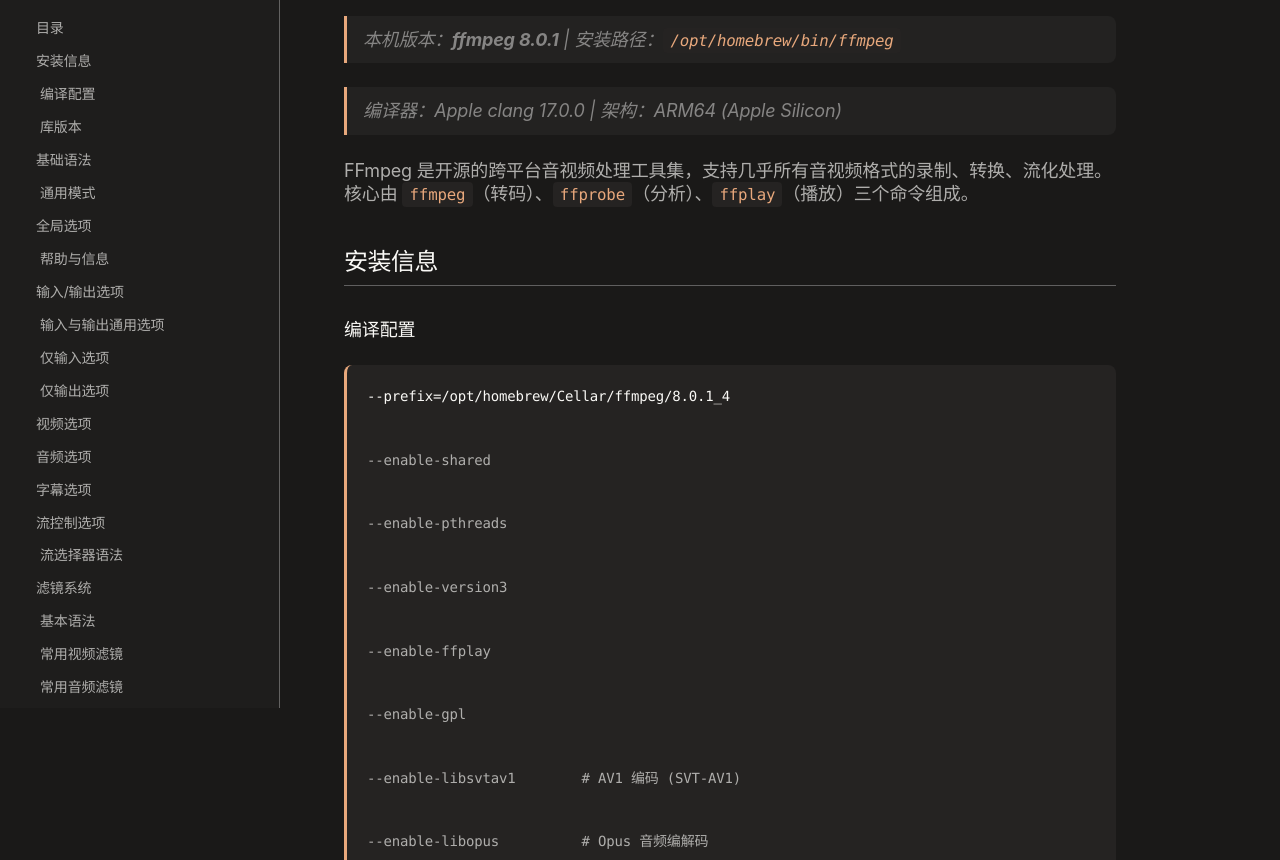
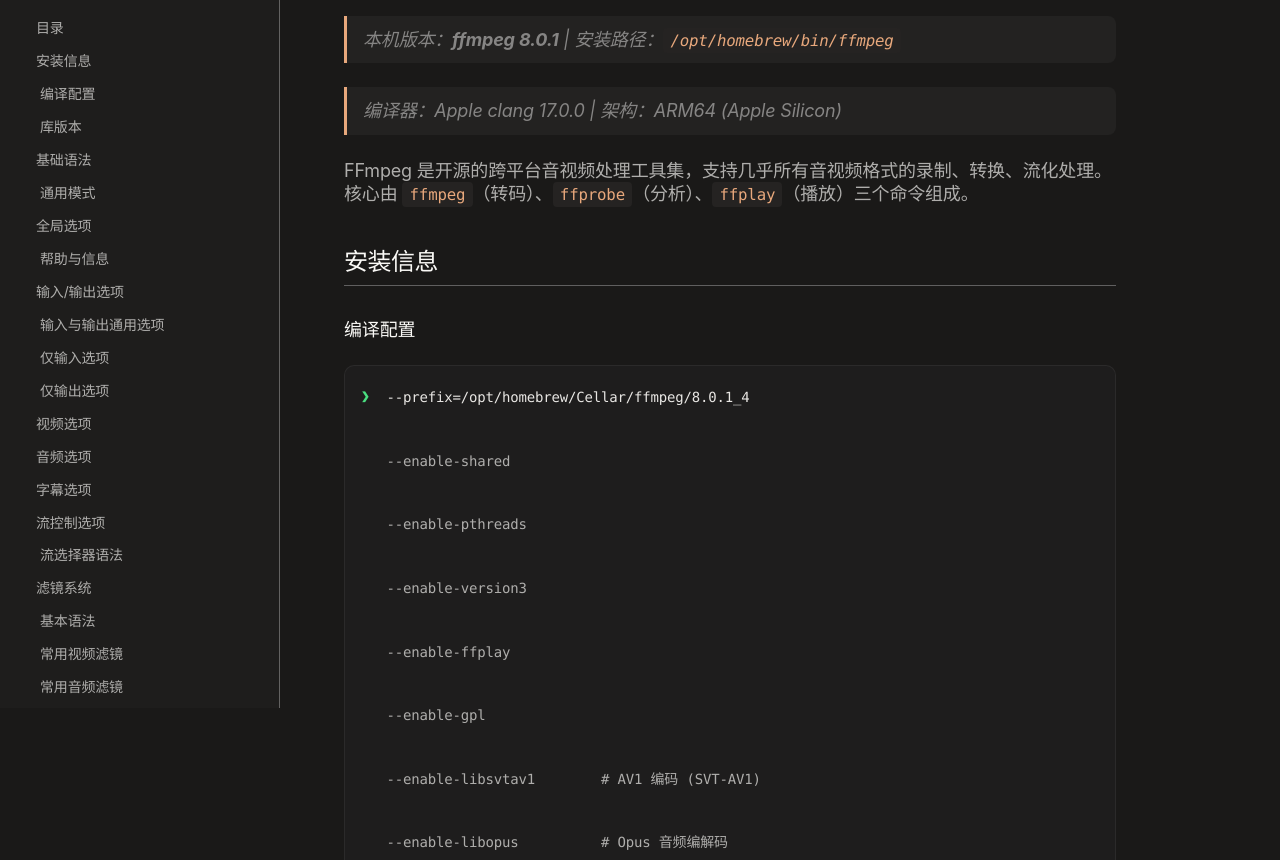
Before and after one commit to Divem/cli-tools-reference, a website: page html/ffmpeg-cli-reference.html in a window 1280 px wide. Shown: the part 92-952 px from the top of the page. Drawn offline with Linux system fonts and the light colour scheme.

Commit message:
Style: terminal-style code blocks with ❯ prompt for CLI pages

```diff
--- a/html/ffmpeg-cli-reference.html
+++ b/html/ffmpeg-cli-reference.html
@@ -109,17 +109,28 @@
       color: var(--color-accent);
     }
     pre {
-      background: var(--color-code-bg);
-      padding: 1.25rem;
-      border-radius: 8px;
+      background: #1e1d1d;
+      padding: 1.25rem 1.5rem 1.25rem 2.6rem;
+      border-radius: 10px;
       overflow-x: auto;
       margin: 1.5rem 0;
-      border-left: 3px solid var(--color-accent);
+      border: 1px solid rgba(255,255,255,0.06);
+      position: relative;
+    }
+    pre::before {
+      content: '❯';
+      position: absolute;
+      top: 1.25rem;
+      left: 1rem;
+      color: #4ade80;
+      font-size: 0.875rem;
+      font-weight: 600;
+      line-height: 1.7;
     }
     pre code {
       background: none;
       padding: 0;
-      color: var(--color-text);
+      color: #e8e6e3;
       font-size: 0.875rem;
       line-height: 1.7;
     }
```
Also changed, not shown: html/opencode-cli-reference.html (+15 -4 lines).
